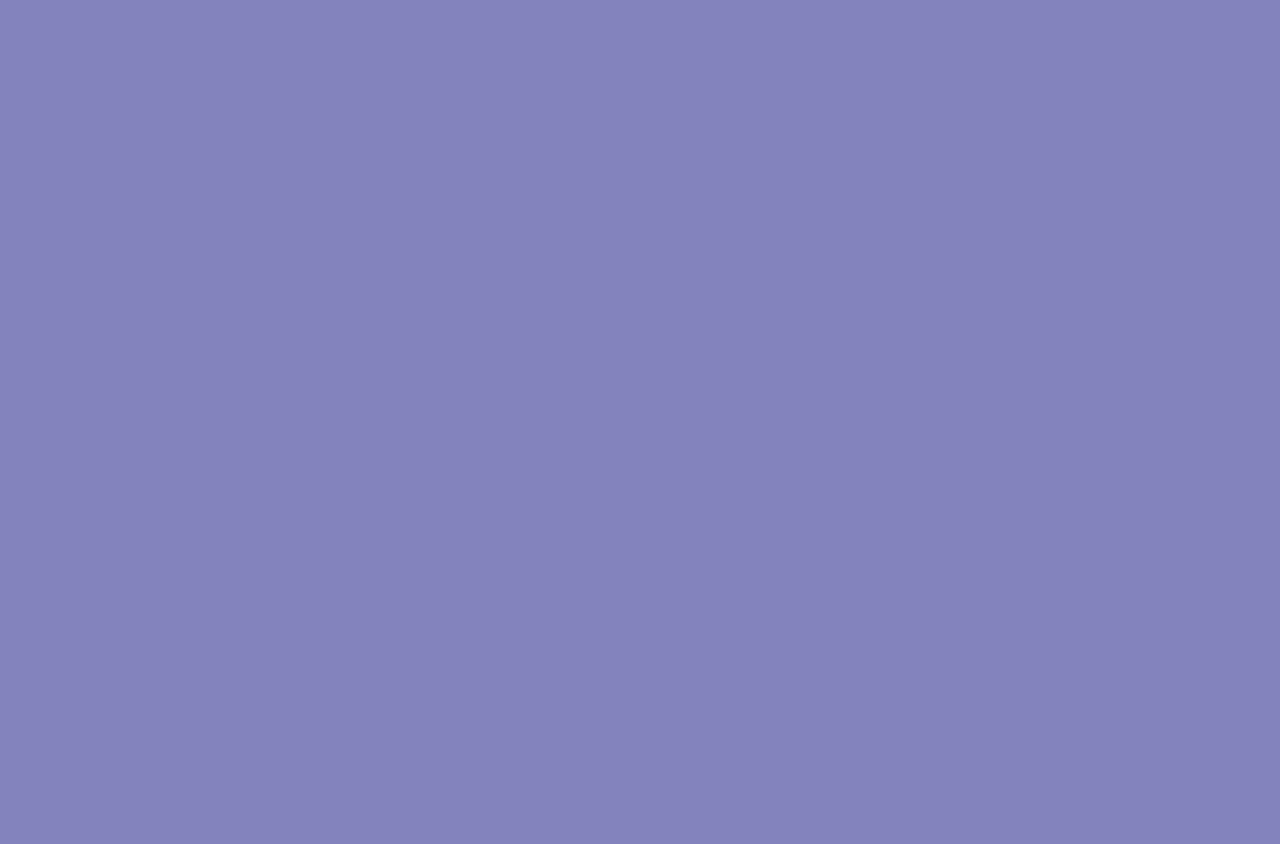
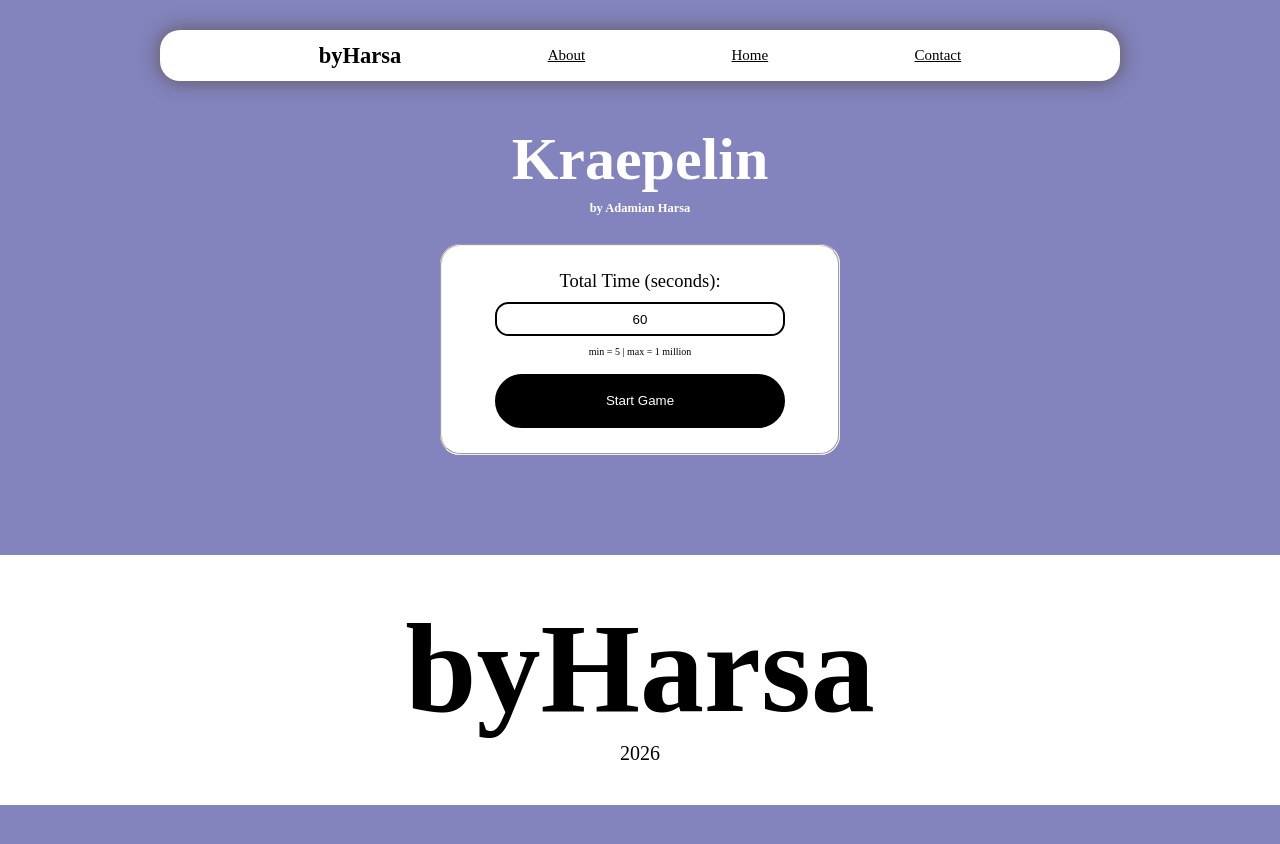
Before and after one commit to starre-loverboy/byHarsa, a React (Vite) app: page /kraepelin in a window 1280 px wide. Before the commit this address had no page. Shown: the top 844 px of the page. Before the commit the page ends 800 px from the top, so only its background shows below. Built offline with nearby package versions, Linux system fonts and the light colour scheme; a web font is replaced by a local one; what break_infinity.js would draw is missing.

Commit message:
vercel file

```diff
--- a/src/App.tsx
+++ b/src/App.tsx
@@ -1,12 +1,26 @@
-import { Routes, Route } from "react-router-dom";
+import { Routes, Route, useLocation } from "react-router-dom";
+import { useEffect } from 'react'
 import HomePage from "./components/HomePage";
 import GB_memoryCard from "./games/memoryCard-game/GB_memoryCard";
 import GB_reactionSpeed from "./games/reactionSpeed-game/GB_reactionSpeed";
 import GB_stroop from "./games/stroop-game/GB_stroop";
 import GB_aimTrainer from "./games/aimTrainer-game/GB_aimTrainer";
 import GB_programmerClicker from "./games/programmerClicker-game/GB_programmerClicker";
+import GB_kraepelin from "./games/kraepelin-game/GB_kraepelin";
 
 function App() {
+  const location = useLocation()
+  useEffect(() => {
+    const titles: Record<string, string> = {
+      "/": "byHarsa",
+      "/memoryCard": "byH | Memory Card",
+      "/reactionSpeed": "byH | Reaction Speed",
+      "/stroop": "byH | Stroop",
+      "/aimTrainer": "byH | Aim Trainer",
+      "/programmerClicker": "byH | Programmer Clicker",
+    }
+    document.title = titles[location.pathname]
+  }, [location.pathname])
   return (
     <div className="real-body">
       <Routes>
@@ -16,6 +30,7 @@ function App() {
         <Route path="/stroop" element={<GB_stroop />} />
         <Route path="/aimTrainer" element={<GB_aimTrainer />} />
         <Route path="/programmerClicker" element={<GB_programmerClicker />} />
+        <Route path="/kraepelin" element={<GB_kraepelin />} />
       </Routes>
     </div>
   );
--- a/src/components/GlobalNav.tsx
+++ b/src/components/GlobalNav.tsx
@@ -2,7 +2,7 @@ function GlobalNav() {
   return (
     <>
       <nav>
-        <h2>byHarsa</h2>
+        <h2 className="h2-navbar" onClick={() => window.location.reload()} >byHarsa</h2>
         <a href="https://www.youtube.com/watch?v=dQw4w9WgXcQ&list=RDdQw4w9WgXcQ&start_radio=1">About</a>
         <a href="/">Home</a>
         <a href="https://www.youtube.com/watch?v=dQw4w9WgXcQ&list=RDdQw4w9WgXcQ&start_radio=1">Contact</a>
--- /dev/null
+++ b/src/games/kraepelin-game/GB_kraepelin.tsx
@@ -0,0 +1,44 @@
+import GlobalFooter from "../../components/GlobalFooter"
+import GlobalNav from "../../components/GlobalNav"
+import { useState } from "react"
+
+function GB_kraepelin() {
+    const [gameState, setGameState] = useState<"active" | "finished" | "idle" | "erred">("idle")
+    const [chosenTotalTime, setChosenTotalTime] = useState<number>(60)
+
+    const handleStart = () => {
+        if (chosenTotalTime < 5 || chosenTotalTime > 1000000) {
+            setGameState("erred");
+            return
+        }
+        setGameState("active")
+    }
+    const handleReset = () => {
+        setGameState("idle")
+    }
+
+    return (
+        <div className="game-board">
+            <h1 className="mainTitle-h1">Kraepelin</h1>
+            <fieldset className="control-panel" disabled={gameState === "active"}>
+                <label>Total Time (seconds): </label>
+                <input type="text" defaultValue="60" onChange={(e) => setChosenTotalTime(Number(e.target.value))} />
+                <span>min = 5 | max = 1 million</span>
+                <button className="start-button" onClick={handleStart}>Start Game</button>
+                {gameState === "erred" && <p className="fieldset-warning-p">The input(s) are problematic. Please fix them.</p>}
+                {gameState === "active" && <p className="fieldset-warning-p">Fieldset is disabled when game is running.</p>}
+            </fieldset>
+
+            {gameState === "active" && (
+                <div>temp, game is starting
+                    <button onClick={handleReset}>Reset Game</button>
+                </div>
+            )}
+
+            <GlobalNav />
+            <GlobalFooter />
+        </div>
+    )
+}
+
+export default GB_kraepelin
--- a/src/index.css
+++ b/src/index.css
@@ -843,6 +843,10 @@ select option:checked {
   padding: 1rem;
 }
 
+
+/* kraepelin here bro */
+
+
 /* homepage here bro */
 
 nav {
@@ -979,6 +983,10 @@ footer p {
   font-size: 2rem;
 }
 
+.h2-navbar:hover {
+  cursor: pointer;
+}
+
 @media (width < 1024px) {
   .grid-emojis {
     grid-template-columns: repeat(3, 1fr);
```
Also changed, not shown: vercel.json (added).
